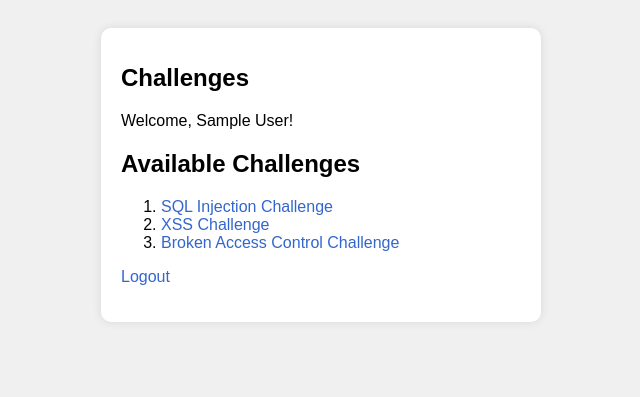
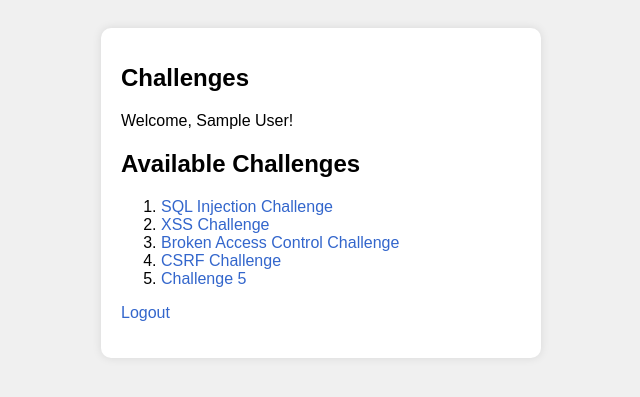
Before and after one commit to T-Raptor/School-Honeypot-Project, a PHP site: page /challenges.php in a window 1280 px wide. Shown: the top 397 px of the page, without its empty margins (319-959 px from the left). Run offline with PHP 8.4, Linux system fonts and the light colour scheme; the visitor is signed in with stand-in values (Sample User, id 1).

Commit message:
added href link in challenges.php

```diff
--- a/challenges.php
+++ b/challenges.php
@@ -28,6 +28,8 @@ $user_name = isset($_SESSION['name']) ? $_SESSION['name'] : 'User';
             <li><a href="challenge_sqli.php">SQL Injection Challenge</a></li>
             <li><a href="challenge_xss.php">XSS Challenge</a></li>
             <li><a href="challenge_access_control.php">Broken Access Control Challenge</a></li>
+            <li><a href="challenge_CSRF.php">CSRF Challenge</a></li>
+            <li><a href="challenge_xss2.php">Challenge 5</a></li>
         </ol>
 
         <p><a href="logout.php">Logout</a></p>
```
